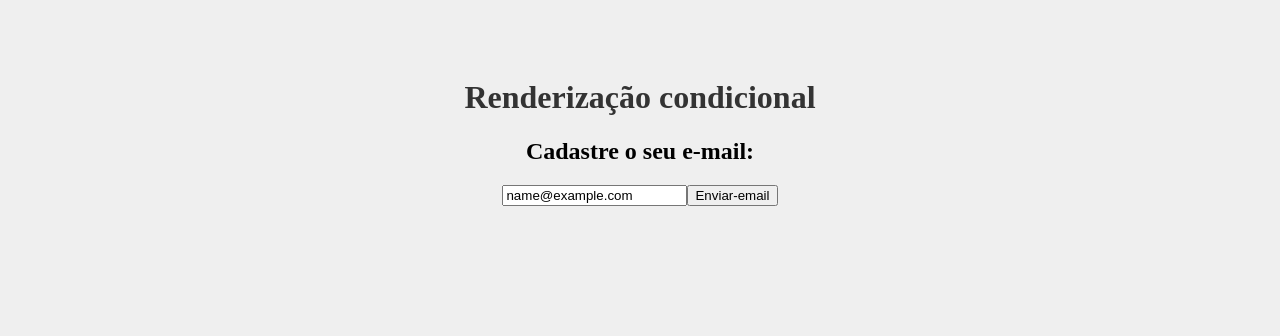
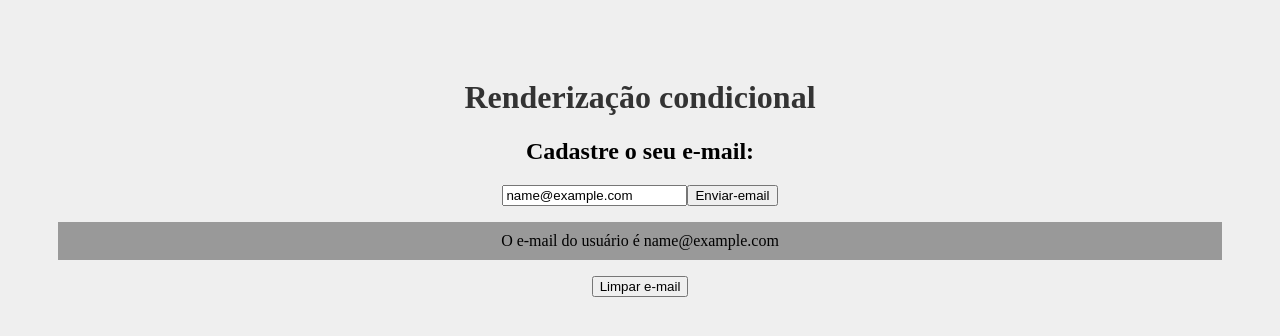
Before and after one commit to barbosaotavio/cost-manager, a React (Create React App) app: page / in a window 1280 px wide. Both pictures are taken after typing "name@example.com" into the empty fields and a click on the button "Enviar-email". Shown: the top 336 px of the page. Built offline with nearby package versions, Linux system fonts and the light colour scheme.

Commit message:
Renderização condicional (if)

```diff
--- a/src/App.js
+++ b/src/App.js
@@ -1,5 +1,5 @@
+import './App.css'
 
-import './App.css'
 import Condicional from './components/Condicional'
 
 function App() {
--- a/src/components/Condicional.js
+++ b/src/components/Condicional.js
@@ -1,17 +1,36 @@
 import {useState} from 'react'
 
 function Condicional() {
+
+    const [email, setEmail] = useState()
+    const [userEmail, setUserEmail] = useState()
+
     function enviarEmail(e) {
         e.preventDefault()
-        console.log('testando')
+        setUserEmail(email)
+        console.log (userEmail)
+    }
+
+    function limparEmail () {
+        setUserEmail ('')
     }
 
     return(
         <div>
             <h2>Cadastre o seu e-mail:</h2>
             <form>
-                <input type='email' placeholder='Digite o seu e-mail...'/>
+                <input
+                type='email'
+                placeholder='Digite o seu e-mail...'
+                onChange={(e) => setEmail(e.target.value)}
+                />
                 <button type='onSubmit' onClick={enviarEmail}>Enviar-email</button>
+                {userEmail && (
+                    <div>
+                    <p>O e-mail do usuário é {userEmail}</p>
+                    <button onClick= {limparEmail}>Limpar e-mail</button>
+                    </div>
+                )}
             </form>
         </div>
     )
```
